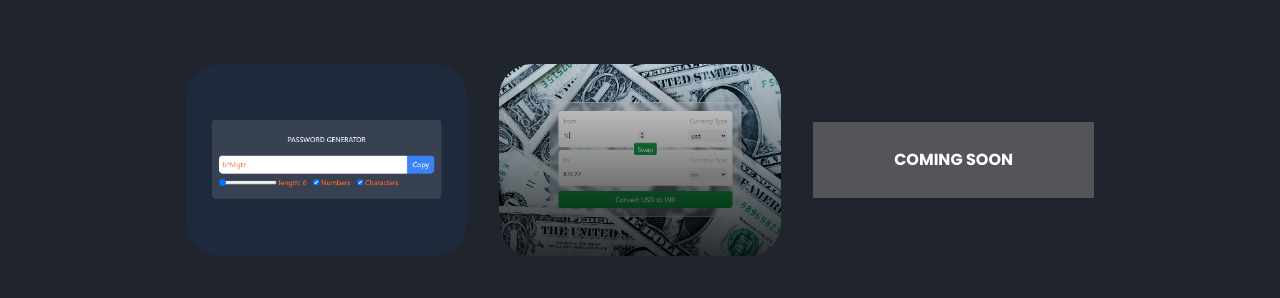
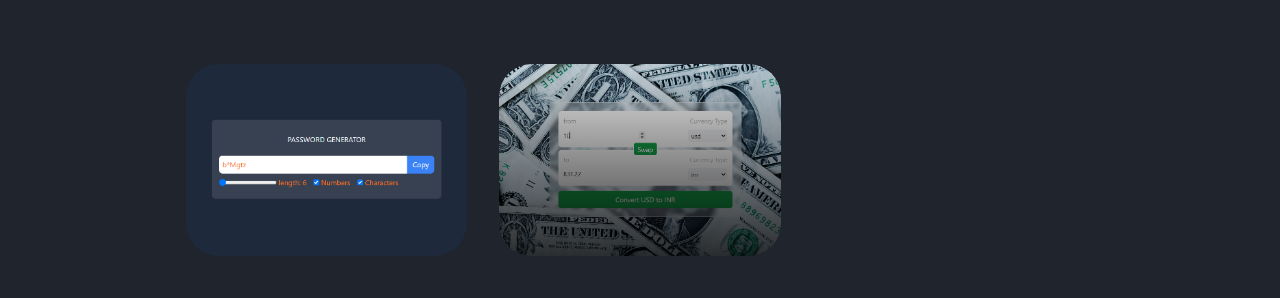
Before and after one commit to anmolyadav-dev/AnmolYadav-portfolio, a plain HTML site: page index.html in a window 1280 px wide. Shown: the part 1800-2098 px from the top of the page. Drawn offline with nearby package versions, Linux system fonts and the light colour scheme.

Commit message:
somthing

```diff
--- a/index.html
+++ b/index.html
@@ -90,7 +90,8 @@
           <div class="fix-image-container">
             <div class="image-container" id="container1">
               <!-- <div class="image-layer">
-                <h4>COMING SOON</h4>
+                <h4>COMING SON< /h4>
+//nothing
               </div> -->
             </div>
           </div>
@@ -103,9 +104,9 @@
           </div>
           <div class="fix-image-container">
             <div class="image-container" id="container3">
-              <div class="image-layer">
+              <!-- <div class="image-layer">
                 <h4>COMING SOON</h4>
-              </div>
+              </div> -->
             </div>
           </div>
         </div>
```
